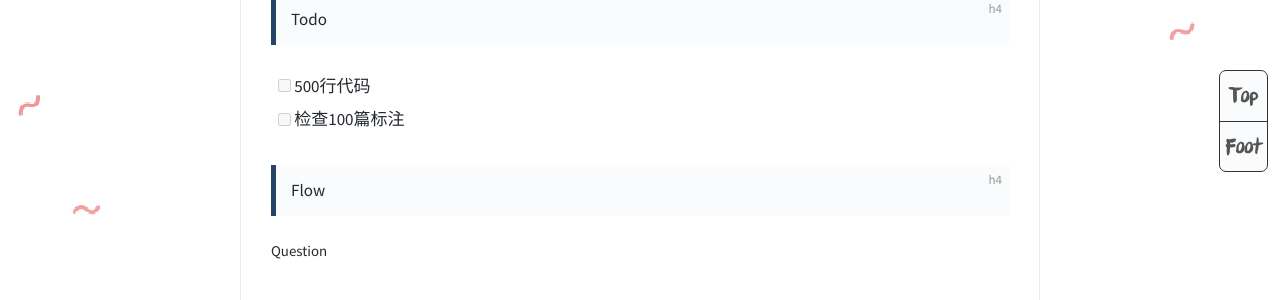
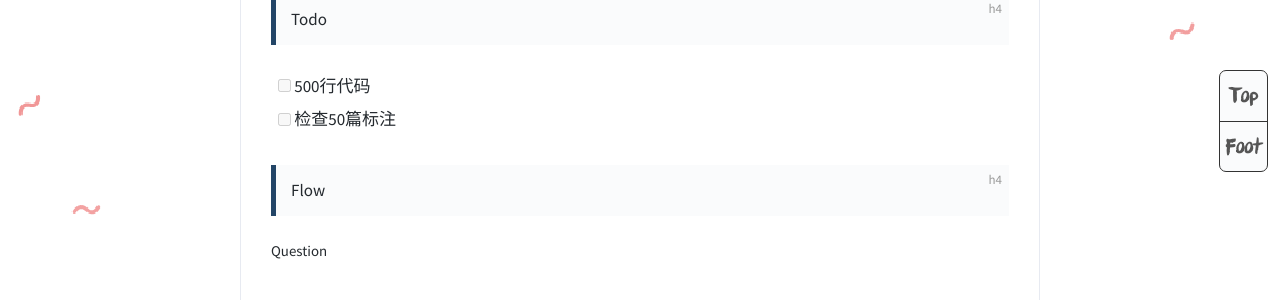
Before and after one commit to zhoudajun/zhoudajun.github.io, a Jekyll site: the page built from _posts/2019-08-10-w32-weekly.md, in a window 1280 px wide. Shown: the part 638-938 px from the top of the page. Built offline with Jekyll 4.4.1, drawn with Linux system fonts in a browser that asks for light colours; comment, search, counter and statistics services are not loaded.

Commit message:
Update 2019-08-10-w32-weekly.md

```diff
--- a/_posts/2019-08-10-w32-weekly.md
+++ b/_posts/2019-08-10-w32-weekly.md
@@ -13,7 +13,7 @@ tags: log
 #### Todo
 
 + [ ] 500行代码
-+ [ ]  检查100篇标注
++ [ ]  检查50篇标注
 
 #### Flow
 
```
